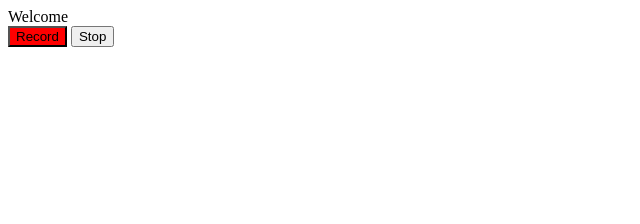
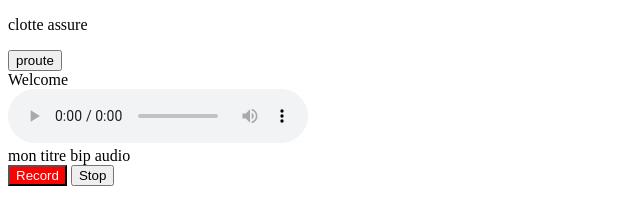
Before and after one commit to clotildefauchille/distordus, a plain HTML site: page index.html in a window 1280 px wide. Both pictures are taken after a click on the button "Record". Shown: the whole page, without its empty margins (0-640 px from the left). Drawn offline with Linux system fonts and the light colour scheme.

Commit message:
create element from js

```diff
--- a/index.html
+++ b/index.html
@@ -1,14 +1,17 @@
 <!DOCTYPE html>
 <html>
+
 <head>
     <title>Distordus</title>
 </head>
+
 <body>
-        <header>Welcome</header>
+    <header id="Welcome"> Welcome</header>
     <div id="buttons">
-            <button onclick="myFunction()" id="record">Record</button>
+        <button onclick="redButtonRecord()" id="record">Record</button>
         <button onclick="stopRecord()">Stop</button>
     </div>
+
   <script src="scripts.js"></script>
 </body>
 
--- a/scripts.js
+++ b/scripts.js
@@ -1,9 +1,41 @@
-document.getElementById("record")
-let recordButton=document.getElementById("record")
-function myFunction() {
-    recordButton.style.backgroundColor = "red";
+let recordButton = document.getElementById("record")
+var buttonsElement = document.getElementById('buttons')
+var headerElement = document.getElementById("Welcome")
+function changeButtonColor(button, backgroundColor, textColor) {
+    button.style.backgroundColor = backgroundColor
+    button.style.color = textColor
+    return "poute"
+}
+function redButtonRecord() {
+    const result = changeButtonColor(recordButton, "red", "white")
+    console.log("result: ", result)
 }
 function stopRecord() {
-    recordButton.style.backgroundColor = "transparent"
-    alert ("ne pas oublier d'afficher un formulaire")
+    changeButtonColor(recordButton, "transparent", "black")
 }
+function createElementAudioDisplay() {
+    var audioElement = document.createElement('audio')
+    audioElement.setAttribute("controls", true)
+    document.body.insertBefore(audioElement, buttonsElement);
+}
+createElementAudioDisplay()
+function audioFileName() {
+    var newTitle= document.createTextNode("mon titre bip audio")
+    var textEdit = document.createElement("div")
+    textEdit.appendChild(newTitle)
+    document.body.insertBefore(textEdit, buttonsElement);
+}
+audioFileName()
+function IdidIt() {
+    var newPtitle= document.createTextNode("clotte assure")
+    var textEdit2 = document.createElement("p")
+    var prouteButton = document.createElement("button")
+    var textprouteButton = document.createTextNode ("proute");
+
+    textEdit2.appendChild(newPtitle)
+    textEdit2.appendChild(prouteButton)
+    prouteButton.appendChild(textprouteButton)
+    document.body.insertBefore(textEdit2, headerElement)
+    document.body.insertBefore(prouteButton, headerElement)
+}
+IdidIt()
```
Also changed, not shown: test.html (added, +10 -0 lines), test.js (added, +14 -0 lines). Lines whose indentation alone changed are shown as unchanged.
